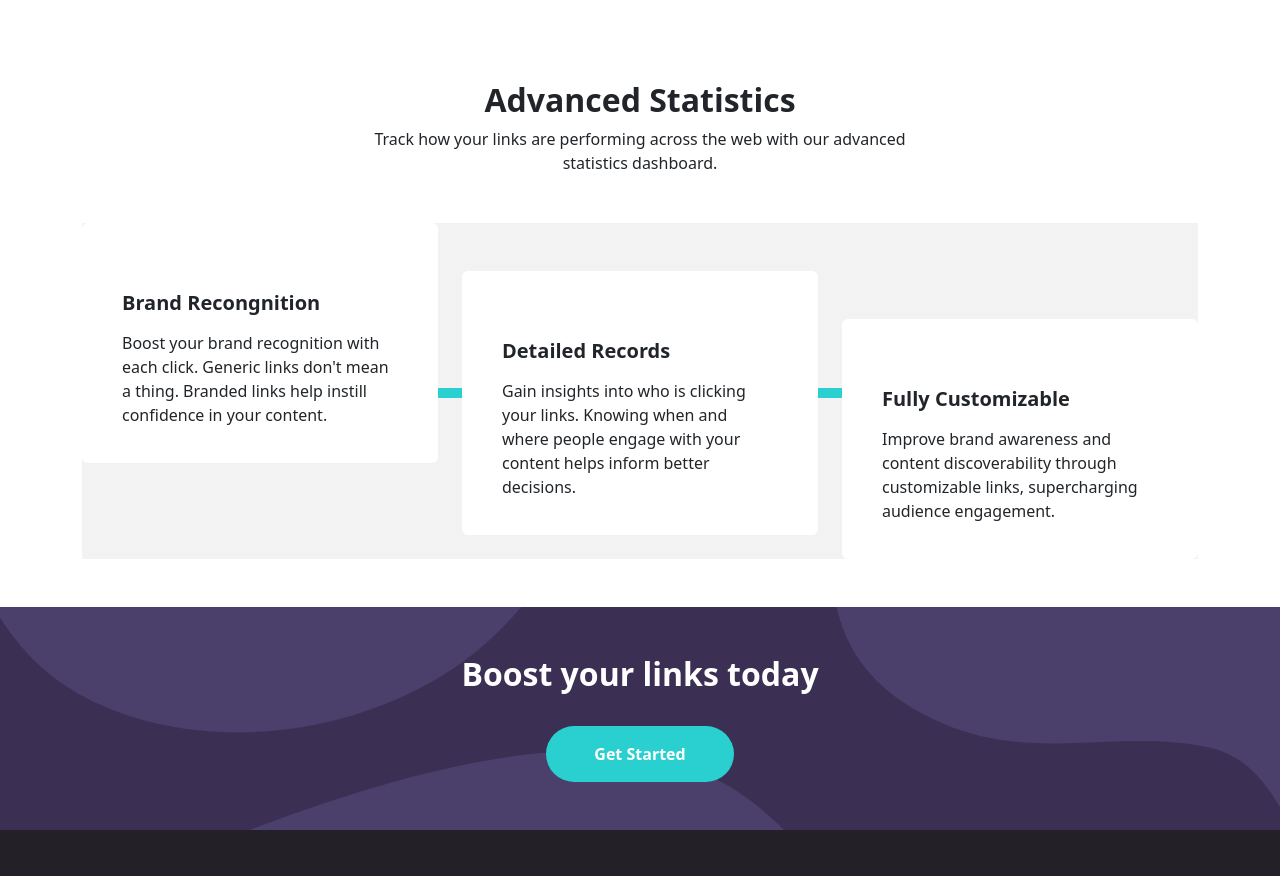
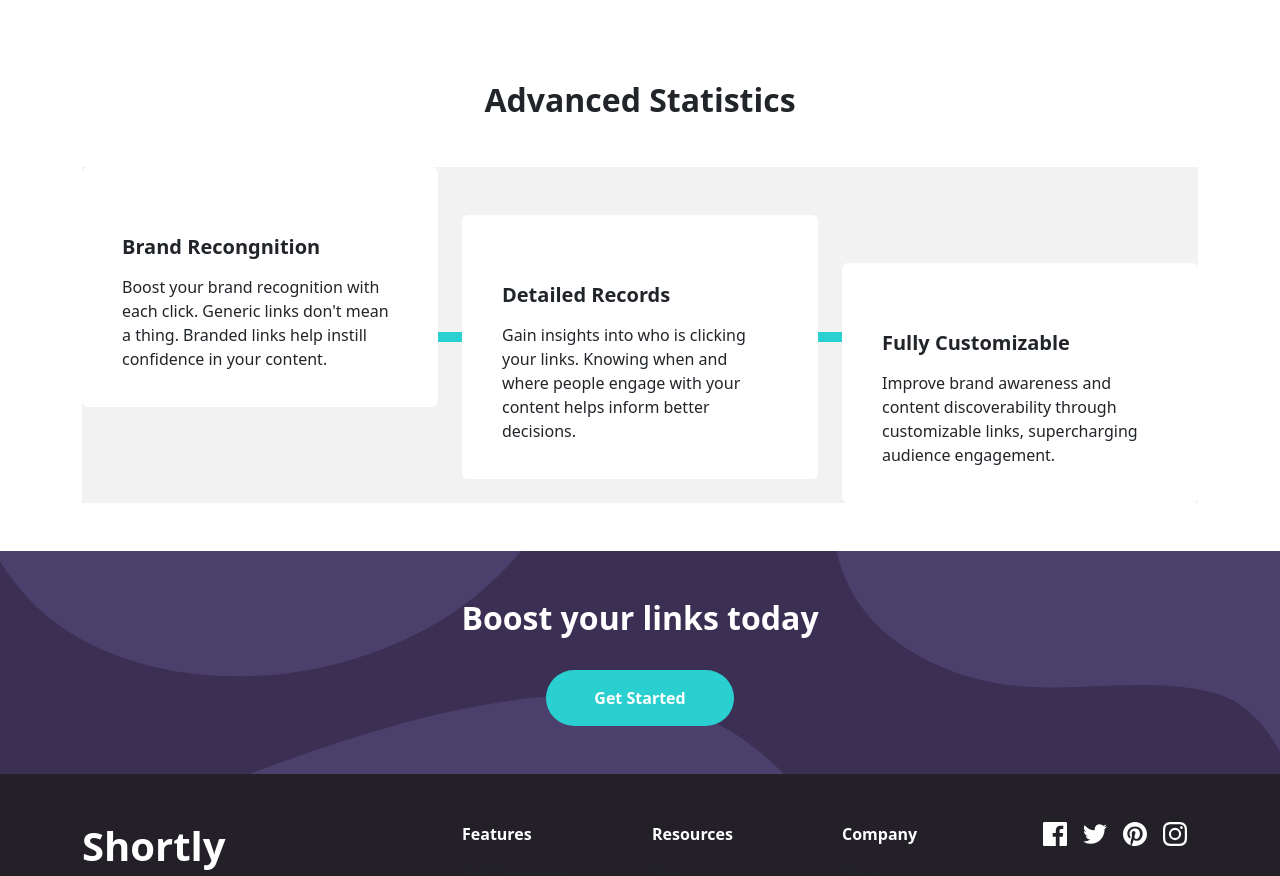
Before and after one commit to KrystianZybura/url-shortening-api-landing-page, a React (Vite) app: page / in a window 1280 px wide. Shown: the part 820-1696 px from the top of the page. Built offline with nearby package versions, Linux system fonts and the light colour scheme.

Commit message:
headingText moved to index.tsx file

```diff
--- a/src/components/Statistics/text.ts
+++ b/src/components/Statistics/text.ts
@@ -1,6 +1,3 @@
-export const headingText =
-  "Track how your links are performing across the web with our advanced statistics dashboard.";
-
 export const brandRecognitionText =
   "Boost your brand recognition with each click. Generic links don't mean a thing. Branded links help instill confidence in your content.";
 
```
